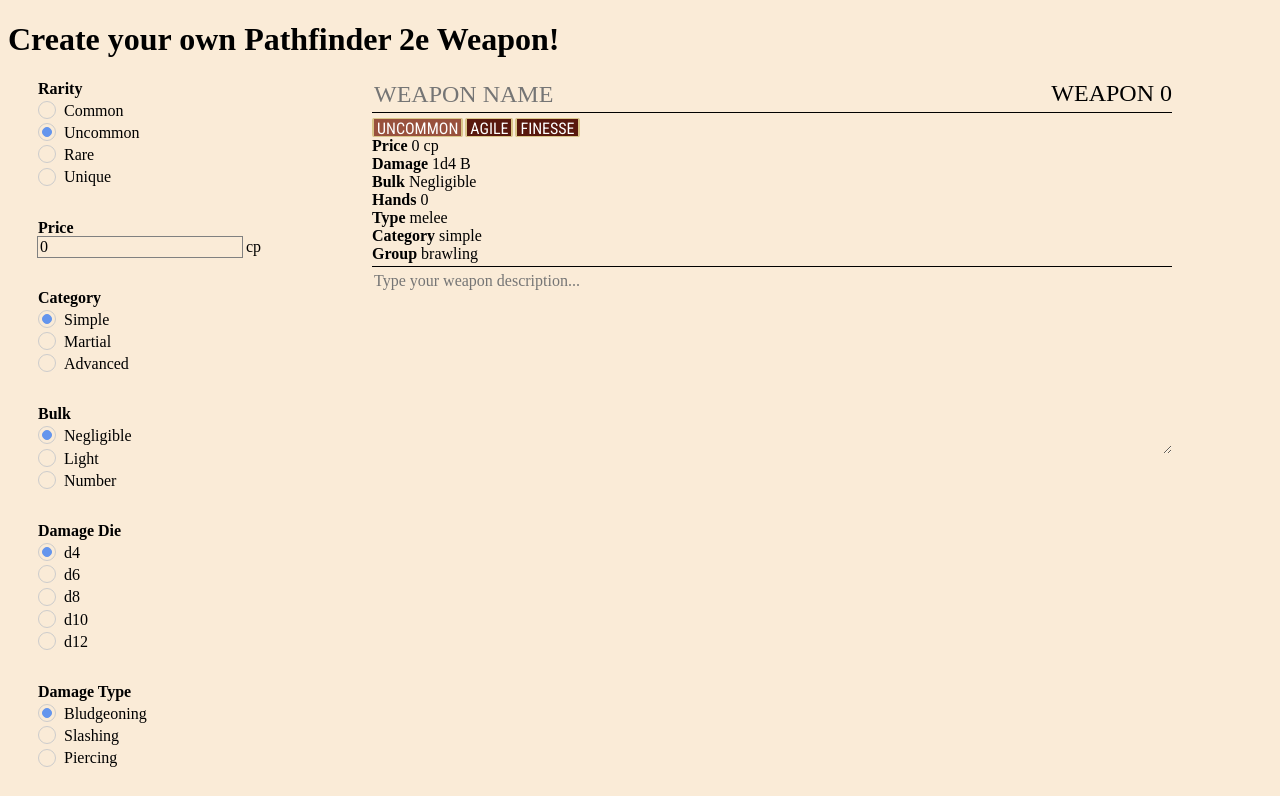
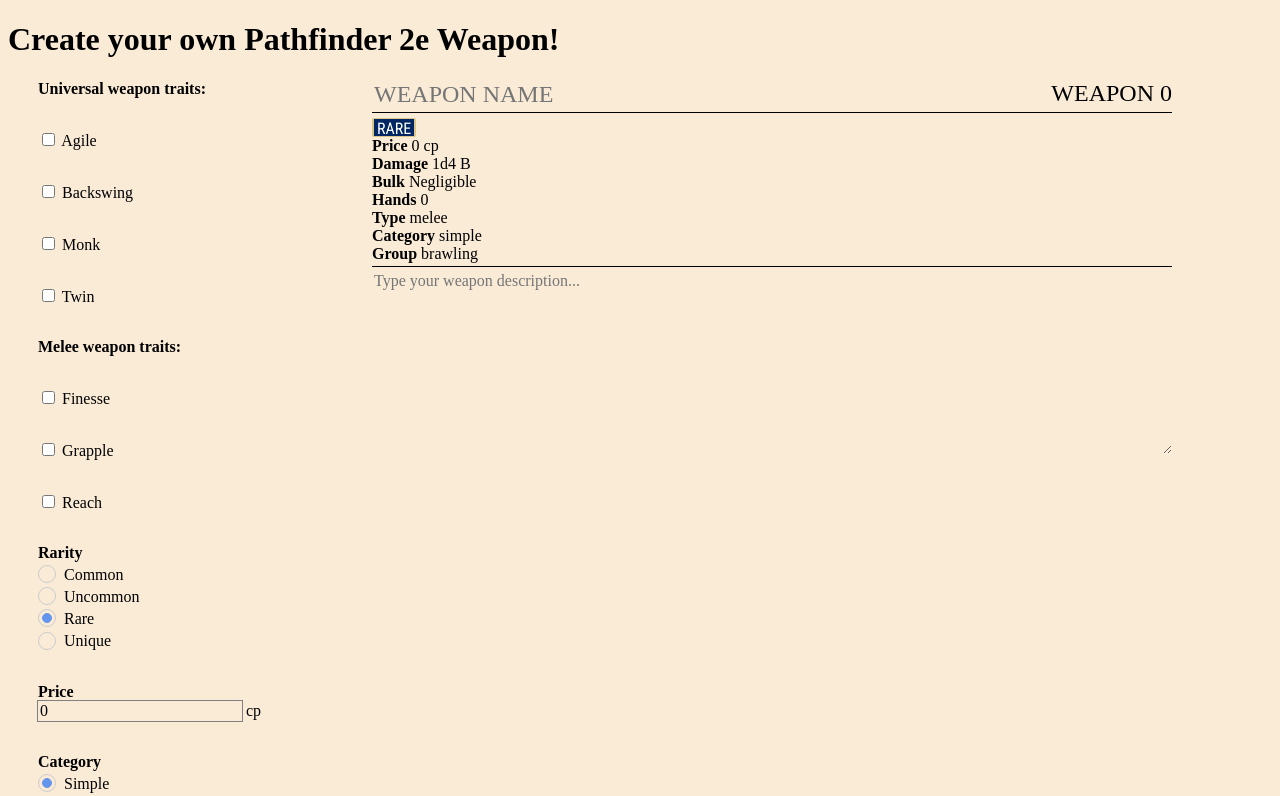
Before and after one commit to Xerisu/Pathfinder2e-Item-Maker, a SvelteKit app: page / in a window 1280 px wide. Shown: the top 796 px of the page. Built offline with nearby package versions, Linux system fonts and the light colour scheme; a web font is replaced by a local one.

Commit message:
Adding weapon traits

```diff
--- a/src/components/Bulk.svelte
+++ b/src/components/Bulk.svelte
@@ -3,11 +3,16 @@
 
 	export let selected: string | number;
 
-	const options = [
-		{ value: 'Negligible', label: 'Negligible' },
-		{ value: 'L', label: 'Light' },
-		{ value: 'number', label: 'Number' },
-	];
+	const options = [{
+			value: 'Negligible',
+			label: 'Negligible'
+		}, {
+			value: 'L',
+			label: 'Light'
+		}, {
+			value: 'number',
+			label: 'Number'
+		}];
 
 	let selectedOption: string = typeof selected === 'number' ? 'number' : selected;
 	let customNumber: number = typeof selected === 'number' ? selected : 1;
@@ -22,7 +27,7 @@
 		if (value > 10) {
 			value = 10;
 		}
-		else {
+		else if (value < 1) {
 			value = 1;
 		}
 
@@ -31,10 +36,8 @@
 	}
 </script>
 
-<!-- Radio -->
 <Radio {options} legend="Bulk" bind:userSelected={selectedOption} />
 
-<!-- Pole pojawia się przy 'Number' -->
 {#if selectedOption === 'number'}
 	<label>
         Enter custom bulk number:
--- /dev/null
+++ b/src/components/WeaponTraits.svelte
@@ -0,0 +1,32 @@
+<script lang="ts">
+
+    function removeItem(arr: Array<string>, value: string): Array<string> {
+        const index = arr.indexOf(value);
+        if (index > -1) {
+            arr.splice(index, 1);
+        }
+        return arr;
+    }
+
+    export let options: { label: string; value: string }[] = [];
+
+    export let selectedOptions: string[] = [];
+
+    function changeTrait (event : Event) {
+        const target = event.target as HTMLInputElement;
+        if (!selectedOptions.includes(target.value)) {
+            selectedOptions = selectedOptions.concat([target.value])
+        }
+        else {
+            selectedOptions = removeItem(selectedOptions, target.value);
+        }
+        console.log(target.value)
+        console.log(selectedOptions)
+    }
+</script>
+
+{#each options as { label, value }}
+  <label>
+    <input type="checkbox" value={value} checked={selectedOptions.includes(value)} on:click={changeTrait}/> {label}
+  </label>
+{/each}
--- a/src/routes/+page.svelte
+++ b/src/routes/+page.svelte
@@ -15,16 +15,46 @@
 	import DamageDie from "../components/DamageDie.svelte";
 	import DamageType from "../components/DamageType.svelte";
 	import Rarity from "../components/Rarity.svelte";
+	import WeaponTraits from "../components/WeaponTraits.svelte";
 
-	let weaponProficiency: string;
+	    const traitsUniversal = [
+			{ label: 'Agile', value: 'agile' },
+			{ label: 'Backswing', value: 'backswing' },
+			{ label: 'Monk', value: 'monk' },
+			{ label: 'Twin', value: 'twin' }
+    	];
+		const traitsMelee = [
+			{ label: 'Finesse', value: 'finesse' },
+			{ label: 'Grapple', value: 'grapple' },
+			{ label: 'Reach', value: 'reach' },
+   	 	];
+		const traitsRanged = [
+			{ label: 'Propulsive', value: 'propulsive' },
+			{ label: 'Volley 30 ft', value: 'volley 30ft' }
+   	 	];
+
 	let properties = new Properties();
-	let traits : Traits = {rarity : "uncommon", traits : ["agile", "finesse"]};
+	let t1 : string[] = []
+	let t2 : string[] = []
+	let t3 : string[] = []
+	let rarity = "rare" as "rare"
 </script>
 
 <div class="wrapper">
 
 	<div class="choices">
-		<Rarity bind:selected={traits.rarity}/>
+
+		<b>Universal weapon traits:</b>
+		<WeaponTraits options={traitsUniversal} bind:selectedOptions={t1}/>
+		{#if properties.type == "melee"}
+			<b>Melee weapon traits:</b>
+			<WeaponTraits options={traitsMelee} bind:selectedOptions={t2}/>
+		{/if}
+		{#if properties.type == "ranged"}
+			<b>Ranged weapon traits:</b>
+			<WeaponTraits options={traitsRanged} bind:selectedOptions={t3}/>
+		{/if}
+		<Rarity bind:selected={rarity}/>
 		<Price bind:price={properties.priceCp}/>
 		<WeaponCategory bind:selected={properties.category} />
 		<Bulk bind:selected={properties.bulk}/>
@@ -42,7 +72,26 @@
 
     <div />
 
-	<Preview properties = {properties} traits = {traits}/>
+	<Preview properties = {properties} traits = {
+		{
+			rarity: rarity,
+			traits: (() => {
+				if (properties.type === "melee") {
+					return t1.concat(t2).sort()
+				}
+				else {
+					return t1.concat(t3).sort()
+				}
+
+			})()
+		}
+	}/>
+
+
+
+
+
+
 </div>
 
 <style>
```
